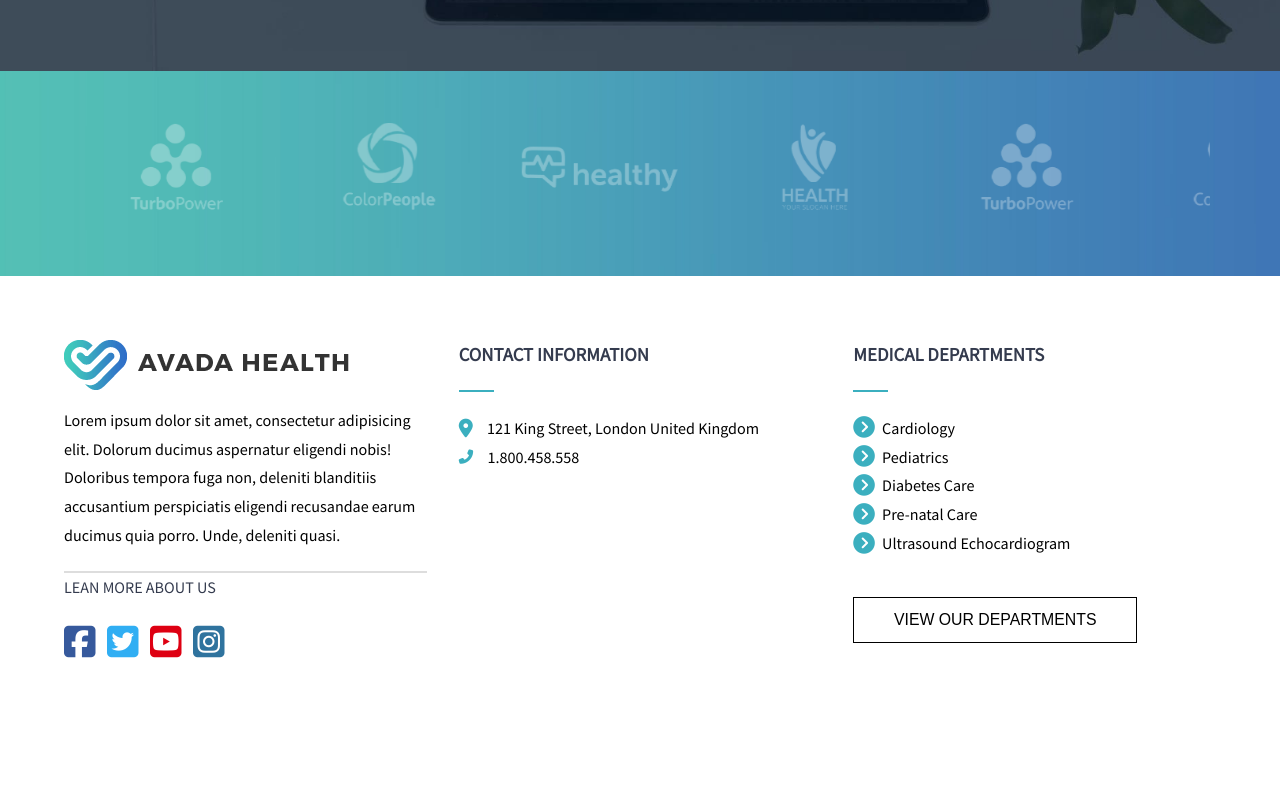
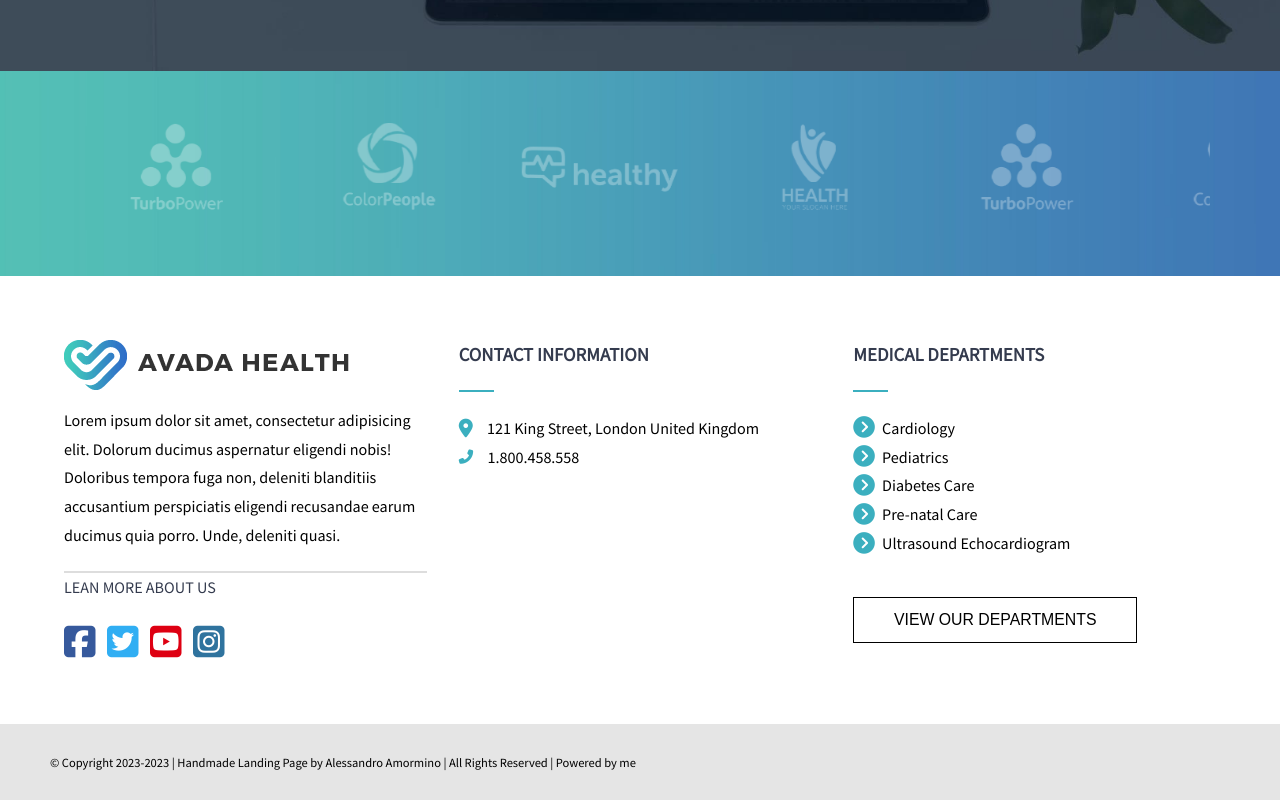
Before and after one commit to alessandroamormino/proj-html-vuejs, a Vue app: page / in a window 1280 px wide. Shown: the part 5693-6493 px from the top of the page. Before the commit the page ends 6417 px from the top, so only its background shows below. Built offline with nearby package versions, Linux system fonts and the light colour scheme.

Commit message:
feat: add colophon

```diff
--- a/src/components/AppFooter.vue
+++ b/src/components/AppFooter.vue
@@ -12,11 +12,13 @@ export default {
 <template>
   <!-- Footer -->
   <footer>
+    <div class="footer-top">
       <!-- Social -->
       <div class="col">
         <img src="/images/medical_logo_1x_dark.png" alt="logo">
         <p>Lorem ipsum dolor sit amet, consectetur adipisicing elit. Dolorum ducimus aspernatur eligendi nobis! Doloribus
-        tempora fuga non, deleniti blanditiis accusantium perspiciatis eligendi recusandae earum ducimus quia porro. Unde,
+          tempora fuga non, deleniti blanditiis accusantium perspiciatis eligendi recusandae earum ducimus quia porro.
+          Unde,
           deleniti quasi.</p>
         <div class="separator-long"></div>
         <a id="about-us" href="#">Lean More About Us</a>
@@ -52,6 +54,11 @@ export default {
         </ul>
         <button class="btn btn-secondary">View Our Departments</button>
       </div>
+    </div>
+    <div class="footer-bottom">
+      &copy; <span>Copyright 2023-2023 | Handmade Landing Page by Alessandro Amormino | All Rights Reserved | Powered by
+        me</span>
+    </div>
   </footer>
 </template>
 <style lang="scss" scoped>
@@ -59,6 +66,7 @@ export default {
 @use '../scss/mixin.scss' as *;
 
 footer {
+  .footer-top {
     display: flex;
     gap: 2em;
     // flex
@@ -152,4 +160,11 @@ footer {
       }
     }
   }
+
+  .footer-bottom {
+    padding: 30px 50px;
+    font-size: .7em;
+    background-color: $light-grey;
+  }
+}
 </style>
--- a/src/components/MainDoctors.vue
+++ b/src/components/MainDoctors.vue
@@ -56,7 +56,7 @@ export default {
   padding: 100px;
   line-height: 2em;
 
-  background-color: $bg-Doctors;
+  background-color: $light-grey;
 
   .info {
     @include flexColumn();
--- a/src/scss/variables.scss
+++ b/src/scss/variables.scss
@@ -1,6 +1,6 @@
 $colorPrimary: #3BAFBF;
 $colorPrimaryHover: #337EC7;
 $colorSecondary: #3896C2;
-$bg-Doctors: #E5E5E5;
+$light-grey: #E5E5E5;
 $separator-footer: #DDDDDD;
 $link-footer: #343B4E;
```
Lines whose indentation alone changed are shown as unchanged.
